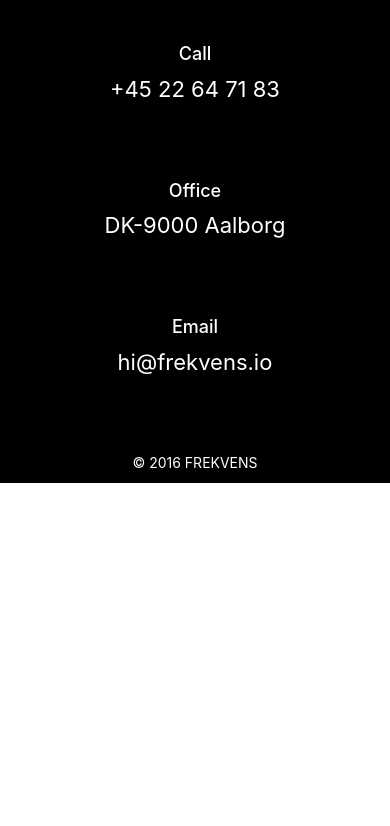
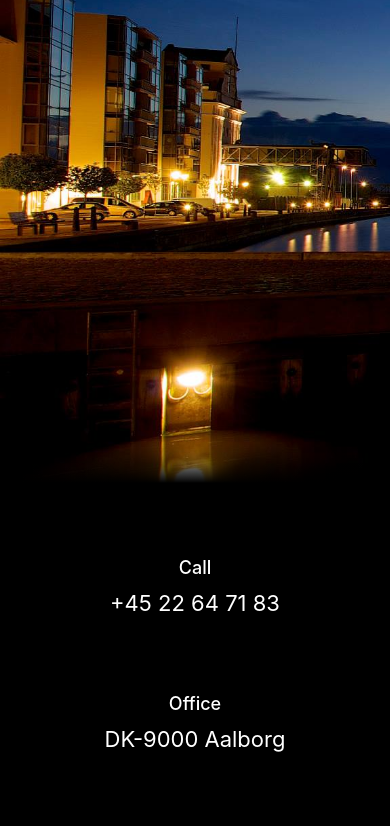
Before and after one commit to frekvens/frekvens.io, a plain HTML site: page src/Frekvens.Web/index.htm in a window 390 px wide. Shown: the part 361-1187 px from the top of the page. Before the commit the page ends 844 px from the top, so only its background shows below. Drawn offline with nearby package versions, Linux system fonts and the light colour scheme.

Commit message:
New background

```diff
--- a/src/Frekvens.Web/assets/css/application.css
+++ b/src/Frekvens.Web/assets/css/application.css
@@ -109,3 +109,18 @@ a {
     .footer .small {
         font-size: 14px;
     }
+
+@media(max-width:768px) {
+    .body {
+        height: 100vh;
+        padding: 0;
+    }
+
+    .main {
+        height: 100vh;
+    }
+
+    .main .center {
+        padding-bottom: 60%;
+    }
+}
--- a/src/Frekvens.Web/index.htm
+++ b/src/Frekvens.Web/index.htm
@@ -7,7 +7,7 @@
     <title>FREKVENS</title>
     <link href="https://cdnjs.cloudflare.com/ajax/libs/twitter-bootstrap/3.3.7/css/bootstrap.min.css" rel="stylesheet" />
     <link href="https://fonts.googleapis.com/css?family=Slabo+27px" rel="stylesheet">
-    <link href="/assets/css/application.min.css?v1" rel="stylesheet" />
+    <link href="/assets/css/application.css?v1" rel="stylesheet" />
 </head>
 <body>
     <div class="body">
```
Also changed, not shown: src/Frekvens.Web/assets/css/application.min.css.
